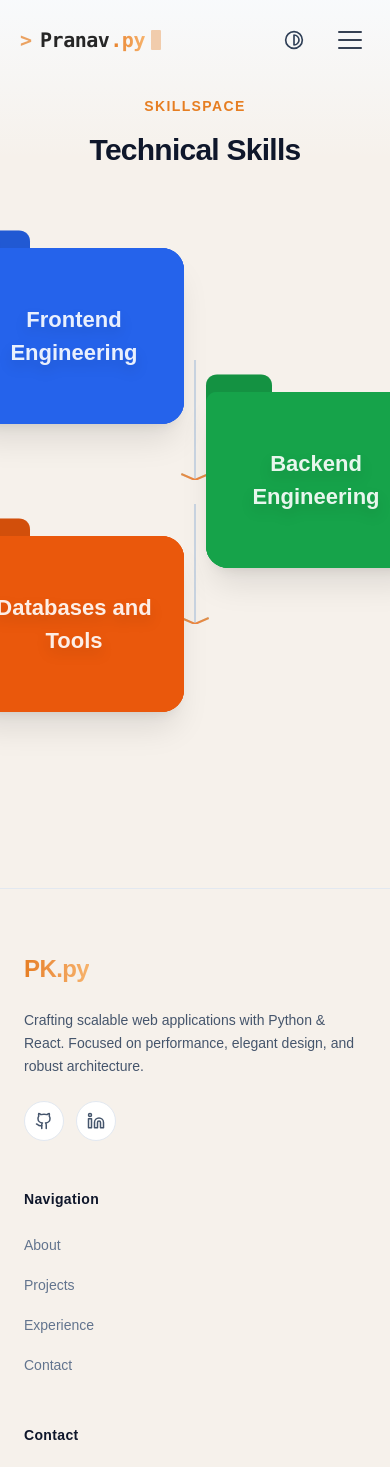
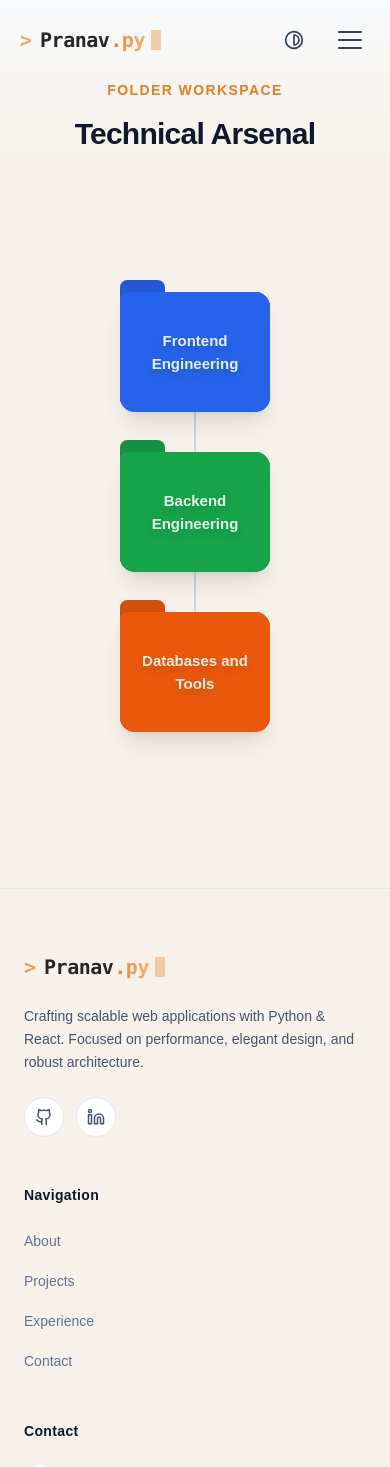
Before and after one commit to pranavkavade20/portfolio-pranav, a React (Vite) app: page /skills in a window 390 px wide. Shown: the top 1467 px of the page. Built offline with nearby package versions, Linux system fonts and the light colour scheme; a web font is replaced by a local one.

Commit message:
refactor: update Footer and Folder components for improved animations and responsiveness; adjust Skill section layout and titles

```diff
--- a/src/components/layout/Footer.jsx
+++ b/src/components/layout/Footer.jsx
@@ -24,8 +24,34 @@ const Footer = () => {
         <div className="grid grid-cols-1 md:grid-cols-12 gap-12 md:gap-8 mb-16">
 
           <div className="md:col-span-5 space-y-6">
-            <Link to="/" className="font-extrabold text-2xl text-transparent bg-clip-text bg-gradient-to-r from-brand-primary to-brand-secondary dark:from-brand-secondary dark:to-brand-secondary/80 tracking-tight inline-block">
-              PK.py
+            <Link to="/" className="flex items-center gap-2 group z-50 font-mono" onClick={() => setIsMenuOpen(false)}>
+              {/* Animated Terminal Prompt */}
+              <motion.span
+                initial={{ opacity: 0.7 }}
+                whileHover={{ opacity: 1, x: 2 }}
+                className="text-brand-primary dark:text-brand-secondary text-xl font-bold transition-all duration-200"
+              >
+                &gt;
+              </motion.span>
+
+              <motion.div
+                whileHover={{ x: 2 }}
+                className="text-xl font-semibold tracking-tight flex items-center transition-transform duration-200"
+              >
+                <span className="text-neutral-800 dark:text-neutral-200">
+                  Pranav
+                </span>
+                <span className="bg-clip-text text-transparent bg-gradient-to-r from-brand-primary to-brand-secondary dark:from-brand-secondary dark:to-brand-secondary/80 ml-px">
+                  .py
+                </span>
+
+                {/* Authentic Terminal Block Cursor */}
+                <motion.div
+                  animate={{ opacity: [1, 0, 1] }}
+                  transition={{ repeat: Infinity, duration: 1, ease: "linear" }}
+                  className="w-2.5 h-5 bg-brand-primary/80 dark:bg-brand-secondary/80 ml-1.5 rounded-[1px]"
+                />
+              </motion.div>
             </Link>
             <p className="text-slate-600 dark:text-zinc-400 text-sm leading-relaxed max-w-sm">
               Crafting scalable web applications with Python & React.
--- a/src/components/ui/Folder.jsx
+++ b/src/components/ui/Folder.jsx
@@ -1,7 +1,7 @@
 import React, { useState, useEffect, useRef } from 'react';
 import { motion, AnimatePresence } from 'framer-motion';
 
-const Folder = ({ color = '#E67E22', size = 1, title = '', items = [], className = '' }) => {
+const Folder = ({ color = '#E67E22', title = '', items = [], className = '' }) => {
   const [open, setOpen] = useState(false);
   const [isHovered, setIsHovered] = useState(false);
   const timeoutRef = useRef(null);
@@ -46,14 +46,11 @@ const Folder = ({ color = '#E67E22', size = 1, title = '', items = [], className
     };
   }, []);
 
-  const scaleStyle = { transform: `scale(${size})` };
-
   // Calculate arc positions
   const radius = 90; // Decreased radius since the folder will be scaled up larger
 
   return (
     <div
-      style={scaleStyle}
       className={`${className} relative ${open ? 'z-50' : 'z-10 hover:z-40'} transition-all duration-300`}
       onMouseEnter={handleMouseEnter}
       onMouseLeave={handleMouseLeave}
--- a/src/pages/Skill.jsx
+++ b/src/pages/Skill.jsx
@@ -65,22 +65,22 @@ function Skill() {
   ];
 
   return (
-    <section className="py-24 md:py-32 relative overflow-hidden bg-brand-bg-light dark:bg-brand-bg-dark transition-colors duration-300">
+    <section className="py-20 md:py-32 relative overflow-hidden bg-brand-bg-light dark:bg-brand-bg-dark transition-colors duration-300">
       <div className="absolute top-0 inset-x-0 h-40 bg-gradient-to-b from-slate-50 dark:from-black/40 to-transparent z-0"></div>
 
-      <div className="container mx-auto max-w-5xl px-6 relative z-10">
+      <div className="container mx-auto max-w-5xl px-4 md:px-6 relative z-10">
         <SectionHeading
-          title="Technical Skills"
-          subtitle="Skillspace"
+          title="Technical Arsenal"
+          subtitle="Folder Workspace"
         />
 
-        <div className="mt-32 md:mt-48 flex flex-col gap-16 md:gap-24 relative pb-32">
+        <div className="mt-40 sm:mt-48 md:mt-56 flex flex-col gap-20 md:gap-40 relative pb-24 md:pb-32">
           {skillCategories.map((category, index) => {
             const isEven = index % 2 === 0;
             return (
               <motion.div
                 key={index}
-                className={`flex w-full relative ${isEven ? 'justify-start md:pl-20' : 'justify-end md:pr-20'} justify-center`}
+                className={`flex w-full relative ${isEven ? 'justify-center md:justify-start md:pl-20' : 'justify-center md:justify-end md:pr-20'}`}
                 initial={{ opacity: 0, y: 50 }}
                 whileInView={{ opacity: 1, y: 0 }}
                 viewport={{ once: true, margin: "-100px" }}
@@ -90,7 +90,7 @@ function Skill() {
                  {index < skillCategories.length - 1 && (
                    <>
                      {/* Desktop Zig-Zag SVG Curve */}
-                    <svg viewBox="0 0 100 100" preserveAspectRatio="none" className="absolute top-[80%] left-0 w-full h-[120px] md:h-[160px] pointer-events-none z-0 hidden md:block">
+                     <svg viewBox="0 0 100 100" preserveAspectRatio="none" className="absolute top-[80%] left-0 w-full h-[180px] md:h-[220px] pointer-events-none z-0 hidden md:block">
                         <defs>
                           <linearGradient id="orangeGlow" x1="0%" y1="0%" x2="100%" y2="100%">
                             <stop offset="0%" stopColor="#E67E22" stopOpacity="0.8" />
@@ -138,7 +138,7 @@ function Skill() {
                      </svg>
 
                      {/* Mobile Straight SVG Line */}
-                    <svg viewBox="0 0 100 100" preserveAspectRatio="none" className="absolute top-[80%] left-0 w-full h-[120px] pointer-events-none z-0 md:hidden">
+                     <svg viewBox="0 0 100 100" preserveAspectRatio="none" className="absolute top-[80%] left-0 w-full h-[100px] sm:h-[120px] pointer-events-none z-0 md:hidden">
                         <defs>
                           <linearGradient id="orangeGlowMobile" x1="0%" y1="0%" x2="0%" y2="100%">
                             <stop offset="0%" stopColor="#E67E22" stopOpacity="0.8" />
@@ -187,15 +187,15 @@ function Skill() {
                    </>
                  )}
 
-                <div className="relative z-10 pt-[120px] -mt-[120px]">
+                 <div className="relative z-10 pt-[80px] -mt-[80px] sm:pt-[100px] sm:-mt-[100px] md:pt-[120px] md:-mt-[120px]">
                    <Folder
                      color={category.folderColor}
-                    size={2.2}
+                     className="scale-[1.5] sm:scale-[1.8] md:scale-[2.2]"
                      title={category.title}
                      items={category.skills.map((skill, idx) => (
                        <div key={idx} className="flex flex-col items-center justify-center gap-1 w-full h-full select-none pointer-events-none">
-                        <img src={skill.icon} alt={skill.name} className="w-5 h-5 object-contain drop-shadow-sm" />
-                        <span className="text-[5px] font-bold text-slate-700 dark:text-slate-200 text-center leading-tight">
+                         <img src={skill.icon} alt={skill.name} className="w-4 h-4 sm:w-5 sm:h-5 object-contain drop-shadow-sm" />
+                         <span className="text-[4px] sm:text-[5px] font-bold text-slate-700 dark:text-slate-200 text-center leading-tight">
                            {skill.name}
                          </span>
                        </div>
```
Lines whose indentation alone changed are shown as unchanged.
